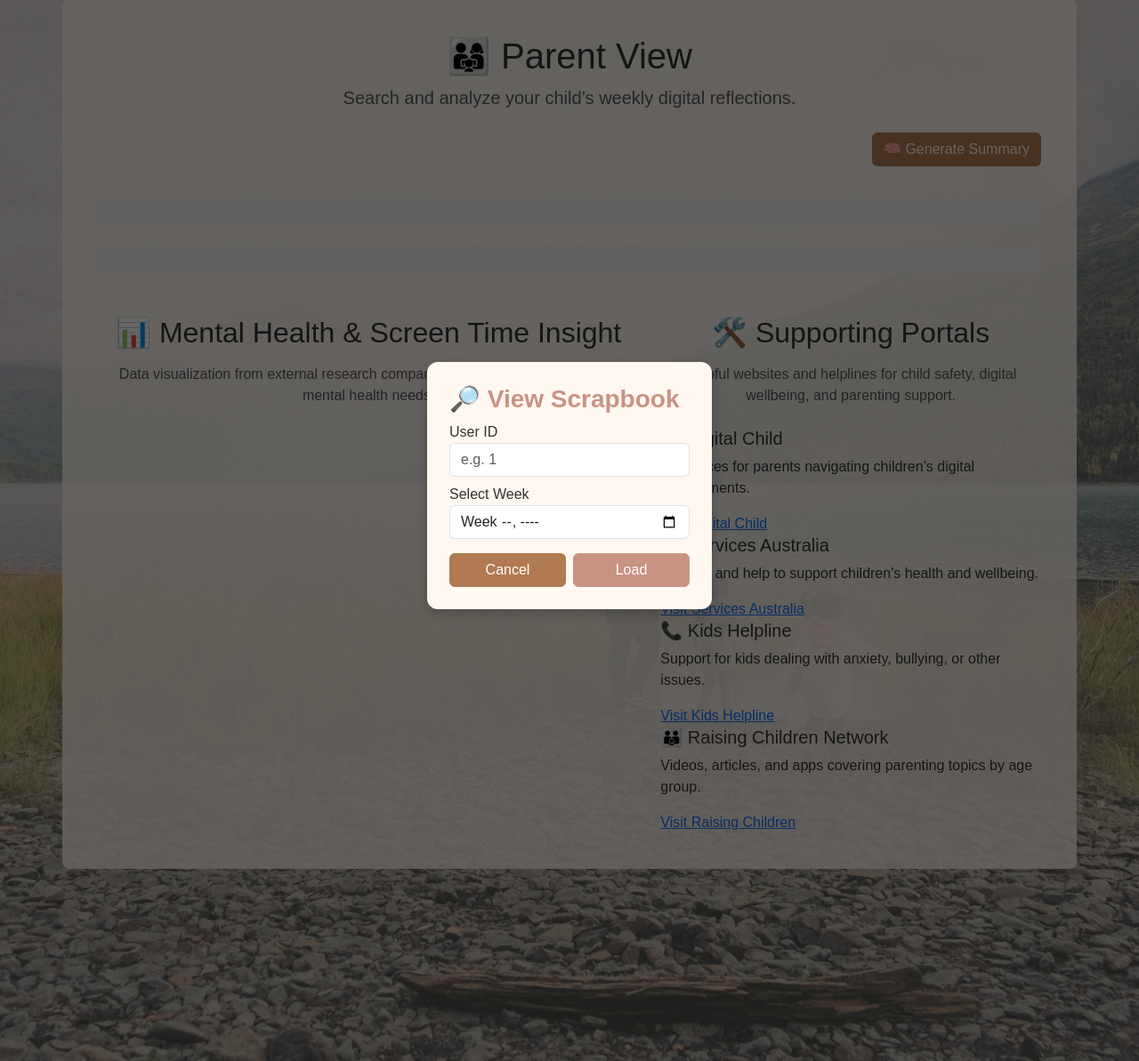
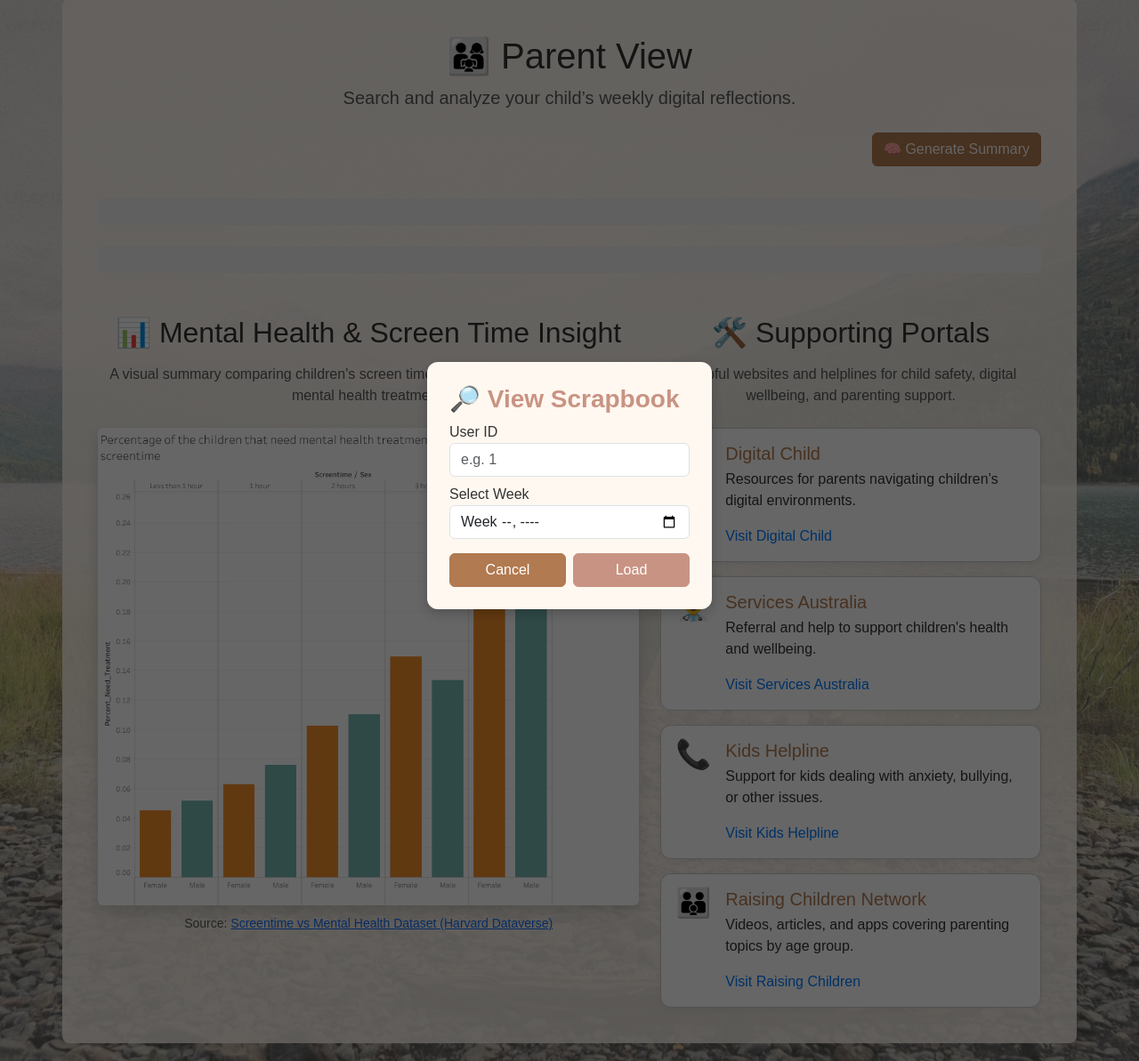
Before and after one commit to HuKaiLiLaJi/FIT5120main, a Python web app: template app/templates/parent.html in a window 1280 px wide. Shown: the part 101-1294 px from the top of the page at 89% size. Run offline with Jinja, Linux system fonts and the light colour scheme; the template is opened without the code that fills it, so the values that code supplies are empty; some libraries are stand-ins or nearby versions.

Commit message:
Visual Update V3

```diff
--- a/app/static/parent.css
+++ b/app/static/parent.css
@@ -91,3 +91,45 @@ width: 320px;
     font-size: 0.95rem;
     margin: 2px 0;
   }
+
+  #supporting-resources .resource-list {
+    display: flex;
+    flex-direction: column;
+    gap: 16px;
+  }
+
+  #supporting-resources .resource-card {
+    display: flex;
+    align-items: flex-start;
+    gap: 16px;
+    padding: 16px;
+    background-color: #fff;
+    border: 1.5px solid #ccc;
+    border-radius: 12px;
+    box-shadow: 0 2px 6px rgba(0,0,0,0.06);
+    transition: box-shadow 0.2s ease;
+  }
+
+  #supporting-resources .resource-card:hover {
+    box-shadow: 0 4px 12px rgba(0,0,0,0.08);
+  }
+
+  .resource-icon {
+    font-size: 2rem;
+    line-height: 1;
+  }
+
+  .resource-title {
+    color: #b17a50;
+    margin: 0 0 5px;
+  }
+
+  .resource-card a {
+    text-decoration: none;
+    color: #007bff;
+    font-weight: 500;
+  }
+
+  .resource-card a:hover {
+    text-decoration: underline;
+  }
--- a/app/templates/parent.html
+++ b/app/templates/parent.html
@@ -39,88 +39,75 @@
     <div id="activity-list" class="results"></div>
     <div id="summary" class="summary mt-4"></div>
 
-<!-- Insights & Resources Section -->
-<div class="row mt-5" id="insight-section">
-    <!-- Left: Tableau Chart -->
+<!-- Insight & Resources: Side-by-side layout -->
+<div class="row mt-5" id="insight-resources">
+
+    <!-- Left: Static Chart Image -->
     <div class="col-md-7 mb-4">
-      <h2 class="text-center mb-3">📊 Mental Health & Screen Time Insight</h2>
-      <p class="text-muted text-center mb-4">Data visualization from external research comparing screen time with children's mental health needs.</p>
-      <div class='tableauPlaceholder' id='viz1746961361179' style='position: relative; width: 100%;'>
-        <noscript>
-          <a href='#'>
-            <img alt='Mental Health vs Screen Time'
-                 src='https://public.tableau.com/static/images/It/Iteration3_17464504151580/Sheet12/1_rss.png'
-                 style='border: none; width: 100%;' />
+      <h2 class="mb-3 text-center">📊 Mental Health & Screen Time Insight</h2>
+      <p class="text-muted text-center mb-4">
+        A visual summary comparing children's screen time with their likelihood of needing mental health treatment.
+      </p>
+      <img src="{{ url_for('static', filename='assets/Mental Health.jpg') }}"
+           alt="Mental Health and Screen Time Chart"
+           class="img-fluid rounded shadow w-100"
+           style="max-height: 650px; object-fit: contain;">
+        <p class="text-center mt-2">
+        <small class="text-muted">
+            Source: <a href="https://dataverse.harvard.edu/dataset.xhtml?persistentId=doi:10.7910/DVN/1WWCA5" target="_blank" rel="noopener noreferrer">
+            Screentime vs Mental Health Dataset (Harvard Dataverse)
             </a>
-        </noscript>
-        <object class='tableauViz' style='display:none; width: 100%;'>
-          <param name='host_url' value='https%3A%2F%2Fpublic.tableau.com%2F' />
-          <param name='embed_code_version' value='3' />
-          <param name='site_root' value='' />
-          <param name='name' value='Iteration3_17464504151580/Sheet12' />
-          <param name='tabs' value='no' />
-          <param name='toolbar' value='yes' />
-          <param name='static_image' value='https://public.tableau.com/static/images/It/Iteration3_17464504151580/Sheet12/1.png' />
-          <param name='animate_transition' value='yes' />
-          <param name='display_static_image' value='yes' />
-          <param name='display_spinner' value='yes' />
-          <param name='display_overlay' value='yes' />
-          <param name='display_count' value='yes' />
-          <param name='language' value='en-US' />
-          <param name='filter' value='publish=yes' />
-        </object>
-      </div>
+        </small>
+        </p>
+
     </div>
 
     <!-- Right: Supporting Resources -->
     <div class="col-md-5" id="supporting-resources">
       <h2 class="text-center mb-3">🛠️ Supporting Portals</h2>
-      <p class="text-muted text-center mb-4">Helpful websites and helplines for child safety, digital wellbeing, and parenting support.</p>
+      <p class="text-muted text-center mb-4">
+        Helpful websites and helplines for child safety, digital wellbeing, and parenting support.
+      </p>
 
       <div class="resource-list">
         <div class="resource-card">
-          <h5>📱 Digital Child</h5>
+          <div class="resource-icon">📱</div>
+          <div>
+            <h5 class="resource-title">Digital Child</h5>
             <p>Resources for parents navigating children’s digital environments.</p>
             <a href="https://digitalchild.org.au/parents/" target="_blank">Visit Digital Child</a>
           </div>
+        </div>
 
         <div class="resource-card">
-          <h5>👨‍⚕️ Services Australia</h5>
+          <div class="resource-icon">👨‍⚕️</div>
+          <div>
+            <h5 class="resource-title">Services Australia</h5>
             <p>Referral and help to support children's health and wellbeing.</p>
             <a href="https://www.servicesaustralia.gov.au/child-health-and-safety" target="_blank">Visit Services Australia</a>
           </div>
+        </div>
 
         <div class="resource-card">
-          <h5>📞 Kids Helpline</h5>
+          <div class="resource-icon">📞</div>
+          <div>
+            <h5 class="resource-title">Kids Helpline</h5>
             <p>Support for kids dealing with anxiety, bullying, or other issues.</p>
             <a href="https://kidshelpline.com.au/" target="_blank">Visit Kids Helpline</a>
           </div>
+        </div>
 
         <div class="resource-card">
-          <h5>👪 Raising Children Network</h5>
+          <div class="resource-icon">👪</div>
+          <div>
+            <h5 class="resource-title">Raising Children Network</h5>
             <p>Videos, articles, and apps covering parenting topics by age group.</p>
-          <a href="https://raisingchildren.net.au/" target="_blank">Visit Raising Children</a>
-        </div>
-      </div>
-    </div>
+            <a href="https://raisingchildren.net.au/" target="_blank">Visit Raising Children</_
+
 </div>
 {% endblock %}
 
 {% block extra_scripts %}
 <script src="{{ url_for('static', filename='parent.js') }}"></script>
 
-<script>
-    document.addEventListener("DOMContentLoaded", function () {
-      var divElement = document.getElementById('viz1746961361179');
-      if (!divElement) return;
-      var vizElement = divElement.getElementsByTagName('object')[0];
-      vizElement.style.width = '100%';
-      vizElement.style.height = (divElement.offsetWidth * 0.75) + 'px';
-
-      var scriptElement = document.createElement('script');
-      scriptElement.src = 'https://public.tableau.com/javascripts/api/viz_v1.js';
-      vizElement.parentNode.insertBefore(scriptElement, vizElement);
-    });
-  </script>
-
 {% endblock %}
```
Also changed, not shown: app/static/assets/Mental Health.jpg (added), 1 other file. Lines whose indentation alone changed are shown as unchanged.
